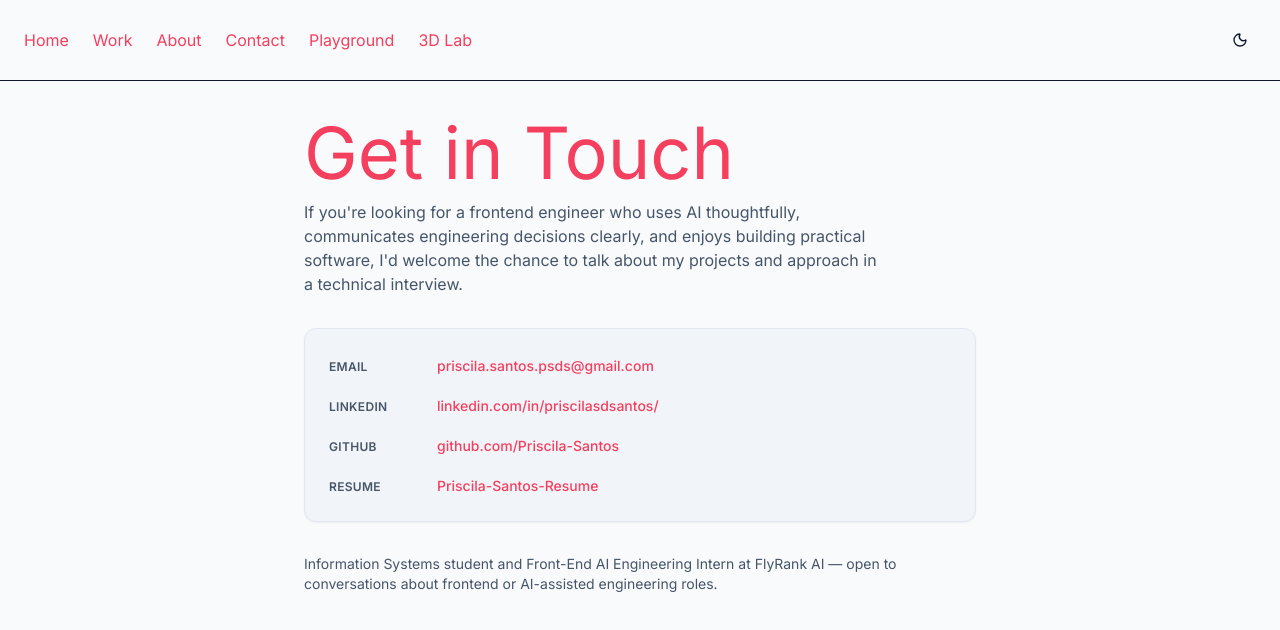
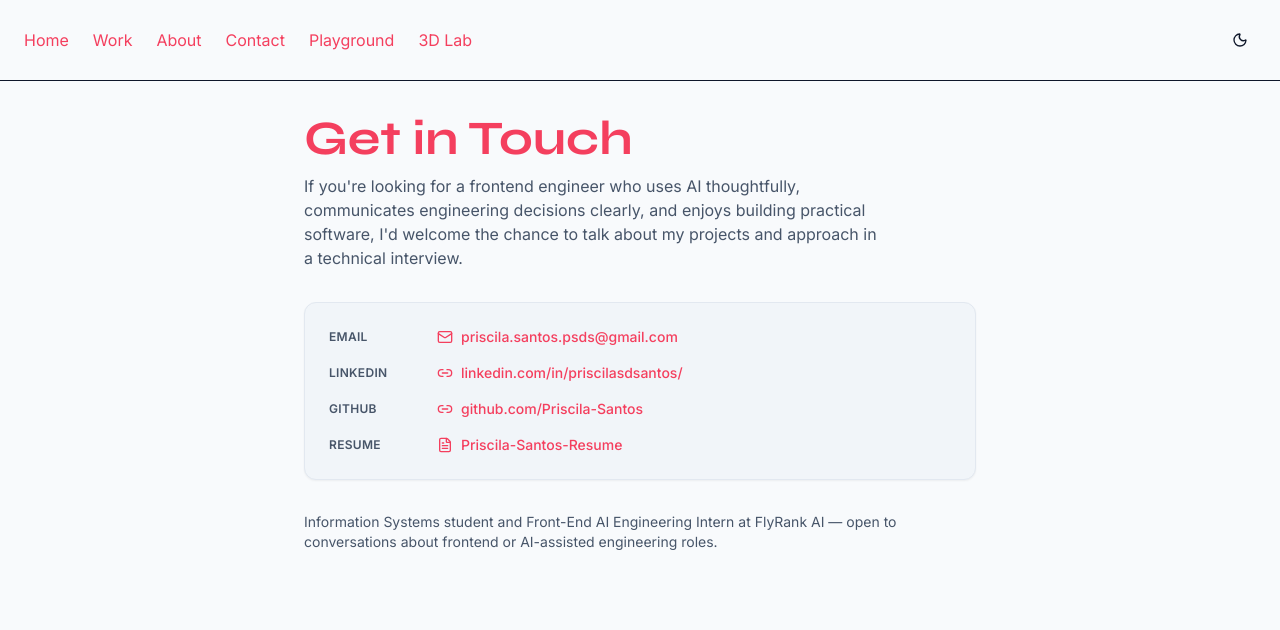
Before and after one commit to Priscila-Santos/priscila-portfolio, a Next.js app: page /contact in a window 1280 px wide. Shown: the top 630 px of the page. Built offline with nearby package versions, Linux system fonts and the light colour scheme.

Commit message:
feat: UI/UX improvements to contrast, titles, and icons

```diff
--- a/app/about/page.tsx
+++ b/app/about/page.tsx
@@ -5,7 +5,7 @@ export default function AboutPage() {
     <section className="px-page-x py-section">
       <div className="mx-auto max-w-3xl space-y-8">
         <header className="space-y-2">
-          <h1 className="text-display text-primary">About</h1>
+          <h1 className="text-h1 font-title text-primary">About</h1>
           <p className="max-w-2xl text-muted-foreground">
             Clear, practical, curious, and evidence-first — how I got here and
             how I work.
--- a/app/ai/page.tsx
+++ b/app/ai/page.tsx
@@ -21,7 +21,7 @@ export default function AiPage({ searchParams }: AiPageProps) {
       <div className="mx-auto max-w-4xl space-y-6">
         <header className="space-y-2">
           <p className="text-sm font-medium text-accent">Portfolio assistant</p>
-          <h1 className="text-display text-primary">Ask about my work</h1>
+          <h1 className="text-h1 font-title text-primary">Ask about my work</h1>
           <p className="max-w-2xl text-muted-foreground">
             Ask about my projects, front-end engineering approach, or how I use
             AI responsibly.
--- a/app/contact/page.tsx
+++ b/app/contact/page.tsx
@@ -1,22 +1,30 @@
+import { Mail, Link2, FileText } from "lucide-react";
+
 const contactLinks = [
   {
     label: "Email",
     value: "priscila.santos.psds@gmail.com",
-    href: "mailto:priscila.santos.psds@gmail.com"
+    href: "mailto:priscila.santos.psds@gmail.com",
+    icon: Mail
   },
   {
     label: "LinkedIn",
     value: "linkedin.com/in/priscilasdsantos/",
-    href: "https://www.linkedin.com/in/priscilasdsantos/" },
+    href: "https://www.linkedin.com/in/priscilasdsantos/" ,
+    icon: Link2
+  },
   {
     label: "GitHub",
     value: "github.com/Priscila-Santos",
     href: "https://github.com/Priscila-Santos",
+    icon: Link2
   },
   {
     label: "Resume",
     value: "Priscila-Santos-Resume",
-    href: "https://1drv.ms/b/c/a8ba1b696edd1899/IQCBFdZzwPdcQop1UhEFuGIsAfrEbfYfw_HxHJ7Yixfaikc?e=IczEDC" },
+    href: "https://1drv.ms/b/c/a8ba1b696edd1899/IQCBFdZzwPdcQop1UhEFuGIsAfrEbfYfw_HxHJ7Yixfaikc?e=IczEDC",
+    icon: FileText
+  },
 ];
 
 export default function ContactPage() {
@@ -24,7 +32,7 @@ export default function ContactPage() {
     <section className="px-page-x py-section">
       <div className="mx-auto max-w-2xl space-y-8">
         <header className="space-y-2">
-          <h1 className="text-display text-primary">Get in Touch</h1>
+          <h1 className="text-h1 font-title text-primary">Get in Touch</h1>
           <p className="max-w-xl text-muted-foreground">
             If you&apos;re looking for a frontend engineer who uses AI
             thoughtfully, communicates engineering decisions clearly, and
@@ -35,11 +43,15 @@ export default function ContactPage() {
 
         <dl className="space-y-4 rounded-xl border bg-card p-6 shadow-sm">
           {contactLinks.map((link) => (
-            <div key={link.label} className="flex flex-col gap-1 sm:flex-row sm:items-baseline sm:gap-3">
+            <div
+              key={link.label}
+              className="flex flex-col gap-1 sm:flex-row sm:items-center sm:gap-3"
+            >
               <dt className="w-24 shrink-0 text-xs font-semibold uppercase tracking-wide text-muted-foreground">
                 {link.label}
               </dt>
-              <dd>
+              <dd className="flex items-center gap-2">
+                <link.icon className="h-4 w-4 text-primary" />
                 <a
                   href={link.href}
                   className="text-sm font-medium text-primary underline-offset-4 hover:underline"
--- a/app/page.tsx
+++ b/app/page.tsx
@@ -7,8 +7,6 @@ export default function HomePage() {
     <>
       <ShaderHero>
         <div className="space-y-4 px-page-x py-section text-white">
-          <h1 className="text-display drop-shadow-sm">Home</h1>
-
           <p className="max-w-xl text-white/90 drop-shadow-sm">
             I&apos;m Priscila Santos, a Front-End AI Engineering Intern building
             production React and Next.js applications with AI as a development
--- a/app/work/page.tsx
+++ b/app/work/page.tsx
@@ -87,7 +87,7 @@ export default function WorkPage() {
     <Section>
       <div className="mx-auto max-w-3xl space-y-10">
         <header className="space-y-2">
-          <h1 className="text-display text-primary">Work</h1>
+          <h1 className="text-h1 font-title text-primary">Selected Work</h1>
           <p className="max-w-2xl text-muted-foreground">
             Case studies covering the Plan, Build, Test, and Document phases —
             what the problem was, what I did, and what came out of it.
--- a/features/chat/components/chat-interface.tsx
+++ b/features/chat/components/chat-interface.tsx
@@ -122,7 +122,7 @@ export function ChatInterface() {
   }
 
   return (
-    <div className="flex h-[min(62dvh,36rem)] min-h-[20rem] flex-col overflow-hidden rounded-xl border bg-card shadow-sm sm:h-[min(60dvh,36rem)]">
+    <div className="flex h-[min(80dvh,44rem)] min-h-[28rem] flex-col overflow-hidden rounded-xl border bg-card shadow-sm sm:h-[min(75dvh,44rem)]">
       <div className="relative min-h-0 flex-1">
         <div
           ref={scrollContainerRef}
@@ -137,7 +137,7 @@ export function ChatInterface() {
         >
           {messages.length === 0 ? (
             <div className="flex min-h-full flex-col items-center justify-center px-2 py-8 text-center">
-              <div className="mb-4 grid size-12 place-items-center rounded-full bg-secondary text-accent">
+              <div className="mb-4 grid size-12 place-items-center rounded-full bg-[var(--color-blue-soft)] text-accent">
                 <MessageCircleMore aria-hidden="true" className="size-6" />
               </div>
               <h2 className="text-base font-semibold text-card-foreground">No conversation yet</h2>
--- a/features/three/components/scene-fallback.tsx
+++ b/features/three/components/scene-fallback.tsx
@@ -37,7 +37,7 @@ export function SceneFallback({ reason, onEnable }: SceneFallbackProps) {
 
   return (
     <div className="flex h-full min-h-[24rem] flex-col items-center justify-center gap-4 rounded-xl border bg-[radial-gradient(circle_at_30%_20%,var(--color-blue-soft,theme(colors.muted.DEFAULT))_0%,transparent_60%)] bg-card p-8 text-center">
-      <div className="grid size-14 place-items-center rounded-full bg-secondary text-accent">
+      <div className="grid size-14 place-items-center rounded-full bg-[var(--color-blue-soft)] text-accent">
         <Box aria-hidden="true" className="size-7" />
       </div>
       <div className="space-y-1">
--- a/tailwind.config.ts
+++ b/tailwind.config.ts
@@ -14,8 +14,8 @@ const config: Config = {
           foreground: "var(--primary-foreground)",
         },
         accent: {
-          DEFAULT: "var(--accent)",
-          foreground: "var(--accent-foreground)",
+          DEFAULT: "var(--color-blue-accent)",
+          foreground: "#ffffff",
         },
         neutral: {
           50: "rgb(var(--color-neutral-50) / <alpha-value>)",
```
